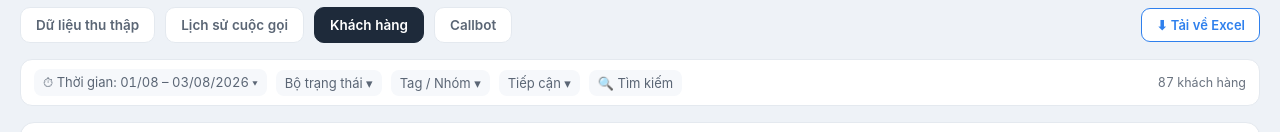
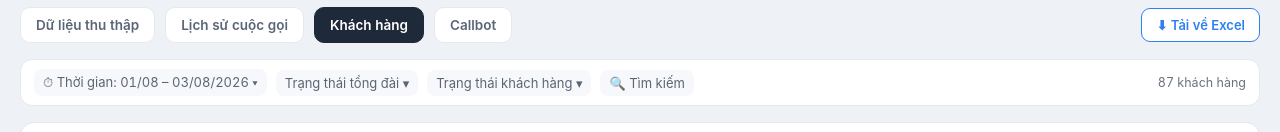
Before and after one commit to DNQ98/reportcallbot-new, a plain HTML site: page MAFC-BaoCao-Dashboard-FR030.html in a window 1280 px wide. Both pictures are taken after a click on the element "Khách hàng". Shown: the part 122-254 px from the top of the page. Drawn offline with Linux system fonts and the light colour scheme.

Commit message:
Bao cao FR-030: bo loc tab Khach hang = Thoi gian / Trang thai tong dai / Trang thai khach hang (khop UI that)
Co-Authored-By: Claude Opus 4.8 (1M context) <noreply@anthropic.com>

```diff
--- a/MAFC-BaoCao-Dashboard-FR030.html
+++ b/MAFC-BaoCao-Dashboard-FR030.html
@@ -310,9 +310,8 @@
   <div class="pane" id="kh">
     <div class="filt">
       <span class="f">⏱ Thời gian: 01/08 – 03/08/2026 ▾</span>
-      <span class="f">Bộ trạng thái ▾</span>
-      <span class="f">Tag / Nhóm ▾</span>
-      <span class="f">Tiếp cận ▾</span>
+      <span class="f">Trạng thái tổng đài ▾</span>
+      <span class="f">Trạng thái khách hàng ▾</span>
       <span class="f">🔍 Tìm kiếm</span>
       <span class="cnt">87 khách hàng</span>
     </div>
```
Also changed, not shown: index.html (+2 -3 lines).
